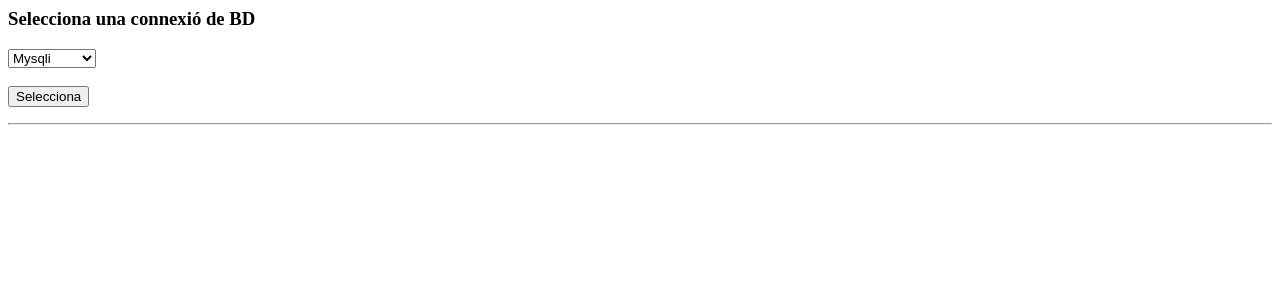
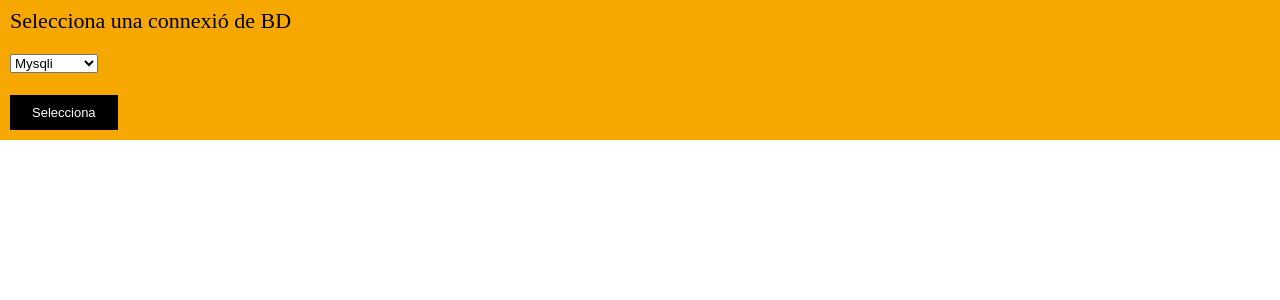
Before and after one commit to LOLCR4FT/PracSQL, a PHP site: page /conectors/ in a window 1280 px wide. Shown: the top 300 px of the page. Run offline with PHP 8.4, Linux system fonts and the light colour scheme; data that the repository does not hold is empty.

Commit message:
Una mica de css

```diff
--- a/css/estil.css
+++ b/css/estil.css
@@ -1,13 +1,74 @@
-html body .info-container,
-html body .insert-container {
+html body .titol {
+  margin-top: 10px;
+  margin-bottom: 20px;
+  font-weight: bolder;
+  font-size: 24px;
+}
+html body .top-container {
+  background-color: #f7a800;
+  padding: 10px;
+  font-size: 22px;
+}
+html body .top-container button {
+  cursor: pointer;
+  background-color: #000000;
+  /* Green */
+  border: none;
+  color: white;
+  padding: 10px 22px;
+  text-align: center;
+  text-decoration: none;
+  display: inline-block;
+  font-size: 13px;
+}
+html body .top-container button:hover {
+  color: #f9fd11;
+}
+html body .info-container {
+  margin-top: 10px;
   display: flex;
   justify-content: space-evenly;
+}
+html body .info-container .card {
+  border-radius: 25px;
+}
+html body .info-container .card h2 {
+  font-weight: bold;
+  font-size: 18px;
+  text-align: center;
+  margin-bottom: 12px;
+}
+html body .info-container .card .taula {
+  border-top-left-radius: 5px;
+  border-top-right-radius: 5px;
+  background-color: #1ec40f;
+  padding: 10px;
+}
+html body .info-container .card .taula table,
+html body .info-container .card .taula td,
+html body .info-container .card .taula th {
+  border: 1px solid black;
+}
+html body .info-container .card .taula td {
+  padding: 5px;
+  text-align: center;
+}
+html body .info-container .card .taula table {
+  background-color: white;
+  width: 100%;
+  border-collapse: collapse;
+}
+html body .info-container .card .insert-container {
+  padding: 10px;
+  border-bottom-left-radius: 5px;
+  border-bottom-right-radius: 5px;
+  background-color: rgba(161, 240, 227, 0.897);
+}
+html body .info-container .card .insert-container div {
+  margin-top: 10px;
+  border: 1px solid black;
+  padding: 10px;
 }
 html body .centrar {
   text-align: center;
 }
-html body .insert-container div {
-  margin-top: 10px;
-  border: 1px solid black;
-  padding: 10px;
-}
--- a/css/estil.less
+++ b/css/estil.less
@@ -1,22 +1,97 @@
 html {
     body {
 
-        .info-container,
-        .insert-container {
+        .titol {
+            margin-top: 10px;
+            margin-bottom: 20px;
+            font-weight: bolder;
+            font-size: 24px;
+        }
+
+        .top-container {
+            background-color: rgb(247, 168, 0);
+            padding: 10px;
+            font-size: 22px;
+
+            button {
+                cursor: pointer;
+                background-color: #000000;
+                /* Green */
+                border: none;
+                color: white;
+                padding: 10px 22px;
+                text-align: center;
+                text-decoration: none;
+                display: inline-block;
+                font-size: 13px;
+
+                &:hover {
+                    color: rgb(249, 253, 17);
+                }
+            }
+        }
+
+        .info-container {
+            margin-top: 10px;
             display: flex;
             justify-content: space-evenly;
+
+            .card {
+                border-radius: 25px;
+
+                h2 {
+                    font-weight: bold;
+                    font-size: 18px;
+                    text-align: center;
+                    margin-bottom: 12px;
                 }
 
-        .centrar {
+                .taula {
+                    border-top-left-radius: 5px;
+                    border-top-right-radius: 5px;
+                    background-color: rgb(30, 196, 15);
+
+                    table,
+                    td,
+                    th {
+                        border: 1px solid black;
+                    }
+
+                    td {
+                        padding: 5px;
                         text-align: center;
                     }
 
+                    table {
+                        background-color: white;
+                        width: 100%;
+                        border-collapse: collapse;
+                    }
+
+                    padding: 10px;
+
+
+                }
+
                 .insert-container {
+                    padding: 10px;
+                    border-bottom-left-radius: 5px;
+                    border-bottom-right-radius: 5px;
+                    background-color: rgba(161, 240, 227, 0.897);
+
                     div {
                         margin-top: 10px;
                         border: 1px solid black;
                         padding: 10px;
                     }
                 }
+
+            }
+
+        }
+
+        .centrar {
+            text-align: center;
         }
     }
+}
--- a/index.php
+++ b/index.php
@@ -3,6 +3,7 @@
 <head>
     <title>title</title>
     <meta http-equiv="Content-Type" content="text/html; charset=utf-8">
+    <link rel="stylesheet" type="text/css" href="css/reset.css" />
     <link rel="stylesheet" type="text/css" href="css/estil.css" />
 </head>
 
@@ -28,8 +29,8 @@
         header('Location: http://localhost/conectors?used=' . $selected);
     }
     $possible_connections = array('Mysqli', 'Adodb', 'Pdo', 'SQLServer');
-
-    echo "<h3>Selecciona una connexió de BD</h3>";
+    echo "<div class='top-container'>";
+    echo "<h3>Selecciona una connexió de BD</h3><br>";
     echo '<form method="post" name="f1">
     <select name="objects">';
 
@@ -42,8 +43,8 @@
     }
 
     echo '</select><br><br>
-    <input type="submit" name="send" value="Selecciona"/>
-</form><hr>';
+    <button type="submit" name="send">Selecciona</button>
+</form></div>';
 
     //en cas de que seleccioni metode mostrar la parafernalia
 
@@ -137,9 +138,23 @@
         }
 
         //dibuixar una taula
-        echo "<h2 class='centrar'>Taula autors - SGBD utilitzat: " . $possible_connections[$_GET['used']] . " </h2>";
+        echo "<h2 class='centrar titol'>SGBD utilitzat: " . $possible_connections[$_GET['used']] . " </h2>";
+
         echo "<div class='info-container'>";
+        echo "<div class='card'>";
+        echo "<div class='taula'><h2 class='centrar'>Autors</h2>";
         $obj->showAutors();
+        echo "</div>";
+        echo '<div class="insert-container">
+            <h2>Inserció / Edició d\'autor</h2>
+            <form method="post" action="#" name="f2">
+                Nom: <input type="text" value="' . $nom . '" name="nom" /><br>
+                Data Naixement: <input type="text" value="' . $dNaix . '" name="dnaix" /><br>
+                <input type="submit" value="' . $boto . '" name="ins" />
+            </form>
+        </div></div>';
+        echo "<div class='card'>";
+        echo "<div class='taula'><h2 class='centrar'>Llibres</h2>";
         if (!isset($_GET["autor"])) {
             $obj->showLlibres();
         } else {
@@ -147,15 +162,6 @@
         }
         echo "</div>";
         echo '<div class="insert-container">
-        <div>
-            <h2>Inserció / Edició d\'autor</h2>
-            <form method="post" action="#" name="f2">
-                Nom: <input type="text" value="' . $nom . '" name="nom" /><br>
-                Data Naixement: <input type="text" value="' . $dNaix . '" name="dnaix" /><br>
-                <input type="submit" value="' . $boto . '" name="ins" />
-            </form>
-        </div>
-        <div>
             <h2>Inserció / Edició de llibres</h2>
             <form method="post" action="#" name="f2">
             Autor: ';
@@ -165,9 +171,9 @@
                 Any publicació: <input type="text" value="' . $any . '" name="any" /><br>
                 <input type="submit" value="' . $boto2 . '" name="ins2"/>
             </form>
-        </div>
-    </div>
-    ';
+        </div></div>';
+        //info container
+        echo "</div>";
     }
     ?>
 </body>
```
Lines whose indentation alone changed are shown as unchanged.
